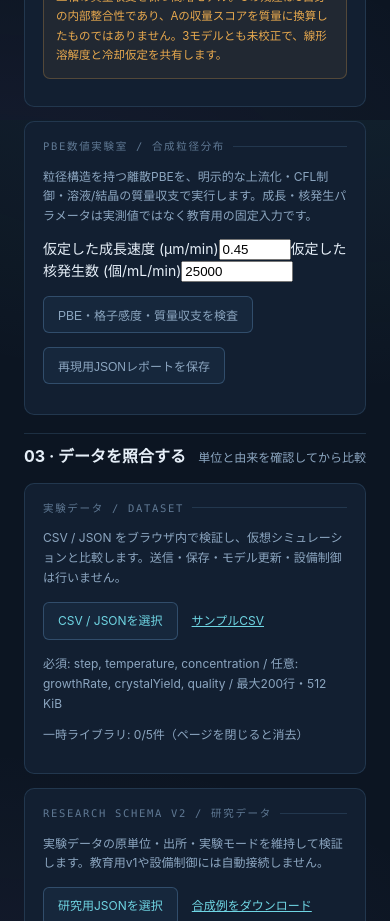
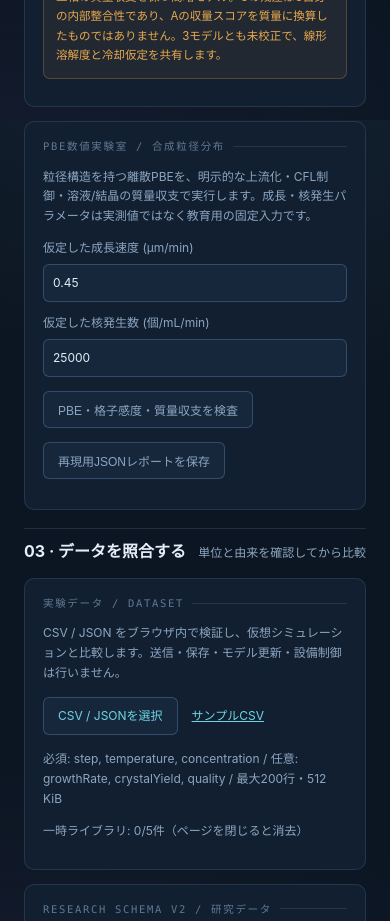
Before and after one commit to Takzin1/crystaltwinai, a Next.js app: page / in a window 390 px wide. Shown: the part 4100-5021 px from the top of the page. Built offline with nearby package versions, Linux system fonts and the light colour scheme.

Commit message:
style(pbe): responsive synthetic PBE controls and histogram

```diff
--- a/src/app/verification.css
+++ b/src/app/verification.css
@@ -25,3 +25,16 @@
 .bench-panel .dataset-table { width:100%; min-width:640px; }
 .bench-panel .dataset-table td { font-variant-numeric:tabular-nums; }
 @media(max-width:600px){.bench-summary{grid-template-columns:1fr;}}
+
+
+/* Synthetic numerical PBE workbench (no measured physical validation). */
+.pbe-panel { min-width:0; }
+.pbe-controls { display:grid; grid-template-columns:repeat(2,minmax(0,1fr)); gap:12px; margin:13px 0; }
+.pbe-controls label { display:flex; flex-direction:column; gap:6px; min-width:0; font-size:12px; color:var(--text-dim); }
+.pbe-controls input { color:var(--text); background:var(--panel-raised); padding:9px; border:1px solid var(--line-strong); border-radius:6px; font:inherit; width:100%; box-sizing:border-box; }
+.pbe-histogram { border:1px solid var(--line); background:var(--panel-raised); border-radius:8px; padding:8px; margin:10px 0 15px; color:var(--text-dim); }
+.pbe-histogram svg { display:block; width:100%; height:auto; }
+.pbe-results .bench-summary strong { font-size:clamp(14px,2vw,22px); overflow-wrap:anywhere; }
+.pbe-results .dataset-table { min-width:580px; }
+.pbe-results h3 { font-size:13px; margin:15px 0 8px; }
+@media(max-width:650px){.pbe-controls{grid-template-columns:1fr;}}
```
